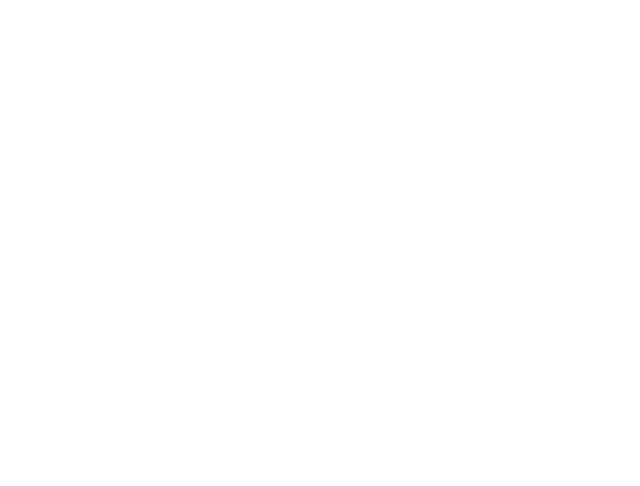
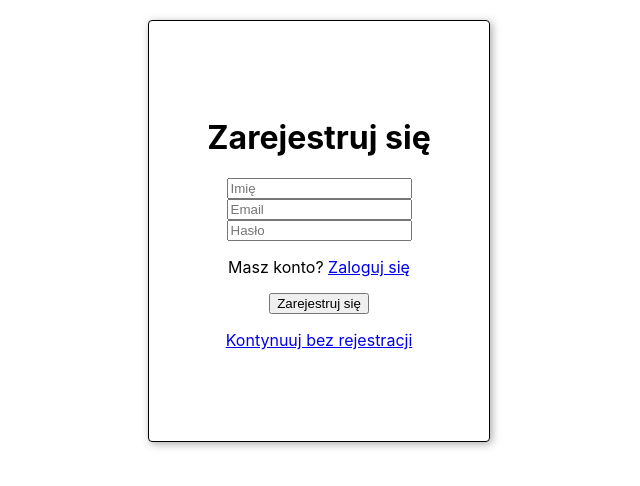
Before and after one commit to olivergav/pediatric_calculator, a React (Create React App) app: page /register in a window 1280 px wide. Before the commit this address had no page. Shown: the top 486 px of the page, without its empty margins (321-961 px from the left). Built offline with nearby package versions, Linux system fonts and the light colour scheme.

Commit message:
add validate funciton to Login/Register components

```diff
--- a/src/App.css
+++ b/src/App.css
@@ -1,3 +1,7 @@
 body {
     font-size: 16px
 }
+
+.validation-error {
+    border: 0.0625rem solid red;
+}
--- a/src/App.js
+++ b/src/App.js
@@ -1,13 +1,15 @@
 import './App.css';
 import {BrowserRouter, Route, Routes} from "react-router-dom";
 import Login from "./components/login/Login";
+import Register from "./components/register/Register";
 
 function App() {
   return (
     <div className="App">
       <BrowserRouter>
         <Routes>
-          <Route path="/" element={<Login />} />
+          <Route path="/login" element={<Login />} />
+          <Route path="/register" element={<Register />} />
 
         </Routes>
       </BrowserRouter>
--- a/src/components/login/Login.jsx
+++ b/src/components/login/Login.jsx
@@ -1,24 +1,36 @@
 import {Link} from "react-router-dom";
-import {useState} from "react";
+import {useRef, useState} from "react";
+import "./Login.css"
 
 function Login(){
     const [email, setEmail] = useState("");
     const [password, setPassword] = useState("");
+    const emailRef = useRef(null)
+    const passwordRef = useRef(null)
 
+    function validate() {
+        if (email === ""){
+            emailRef.current.classList.add("validation-error")
+        } else {
+            emailRef.current.classList.remove("validation-error")
+        }
 
+        if (password === ""){
+            passwordRef.current.classList.add("validation-error")
+        } else {
+            passwordRef.current.classList.remove("validation-error")
+        }
 
+    }
 
     return (
         <div className="login-box">
             <h1>Zaloguj się</h1>
-            <input type="text" placeholder='Email'
-                   value={email}
-                   onChange={(event) => setEmail(event.target.value)}/>
-            <input type="password" placeholder='Hasło'
-                   value={password}
-                   onChange={(event) => setPassword(event.target.value)}/>
-            <p>Nie masz konta? <Link to="/">Zaloguj się</Link></p>
-            <button>Zaloguj się</button>
+            <input type="text" placeholder='Email' value={email} onChange={(event) => setEmail(event.target.value)} ref={emailRef}/>
+            <input type="password" placeholder='Hasło' value={password} onChange={(event) => setPassword(event.target.value)} ref={passwordRef}/>
+            <p>Nie masz konta? <Link to="/register">Zarejestruj się</Link></p>
+            <button onClick={validate}>Zaloguj się</button>
+            <p><Link to="/">Kontynuuj bez rejestracji</Link></p>
         </div>
     )
 }
--- /dev/null
+++ b/src/components/register/Register.css
@@ -0,0 +1,17 @@
+.register-box {
+    max-width: 20rem;
+    width: 100%;
+    min-height: 25rem;
+    display: flex;
+    flex-direction: column;
+    justify-content: center;
+    align-items: center;
+    margin: auto;
+    border: 0.0625rem solid black;
+    border-radius: 0.25rem;
+    box-shadow: 0.125rem 0.125rem 0.5rem #aaa;
+    padding: 0.625rem;
+    margin-top: 1.25rem;
+
+
+}
--- /dev/null
+++ b/src/components/register/Register.jsx
@@ -0,0 +1,48 @@
+import {Link} from "react-router-dom";
+import {useState, useRef} from "react";
+import "./Register.css"
+
+function Register(){
+    const [email, setEmail] = useState("");
+    const [password, setPassword] = useState("");
+    const [name, setName] = useState("");
+    const nameRef = useRef(null)
+    const emailRef = useRef(null);
+    const passwordRef = useRef(null);
+
+
+    function validate() {
+        if (name === ""){
+            nameRef.current.classList.add("validation-error")
+        } else {
+            nameRef.current.classList.remove("validation-error")
+        }
+
+        if (email === ""){
+            emailRef.current.classList.add("validation-error")
+        } else {
+            emailRef.current.classList.remove("validation-error")
+        }
+
+        if (password === ""){
+            passwordRef.current.classList.add("validation-error")
+        } else {
+            passwordRef.current.classList.remove("validation-error")
+        }
+
+    }
+
+    return (
+        <div className="register-box">
+            <h1>Zarejestruj się</h1>
+            <input type="text" placeholder='Imię' value={name} onChange={(event) => setName(event.target.value)}/>
+            <input type="text" placeholder='Email' value={email} onChange={(event) => setEmail(event.target.value)}/>
+            <input type="password" placeholder='Hasło' value={password} onChange={(event) => setPassword(event.target.value)}/>
+            <p>Masz konto? <Link to="/login">Zaloguj się</Link></p>
+            <button onClick={validate}>Zarejestruj się</button>
+            <p><Link to="/">Kontynuuj bez rejestracji</Link></p>
+        </div>
+    )
+}
+
+export default Register;
```
